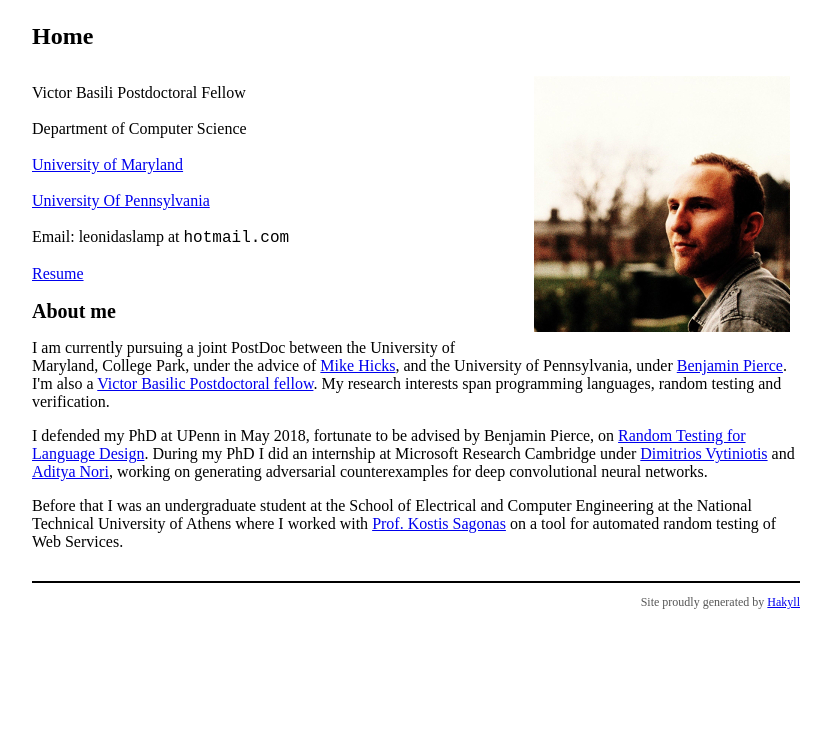
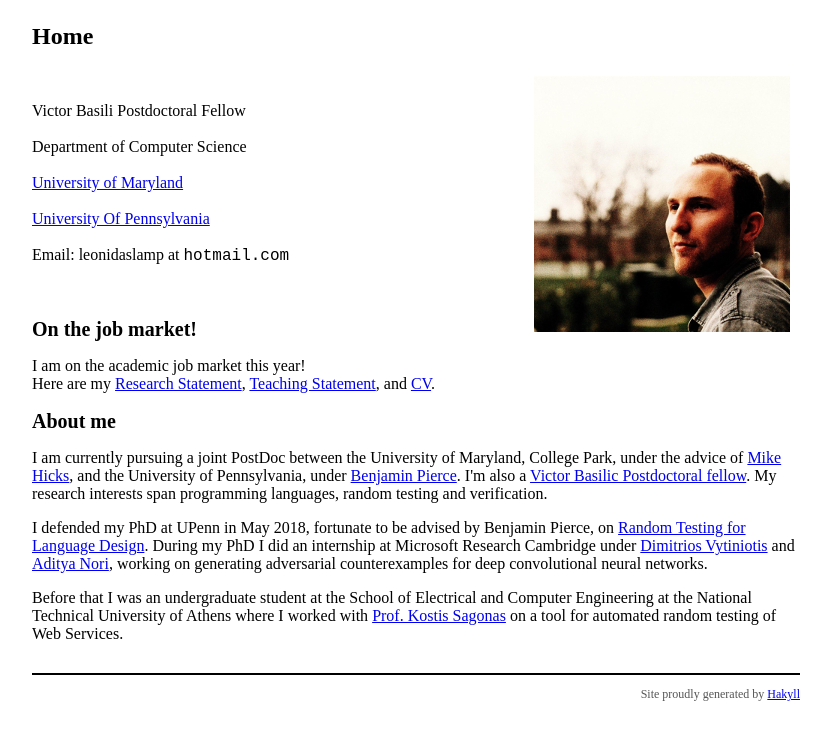
Before and after one commit to lemonidas/lemonidas.github.io, a plain HTML site: page index.html in a window 1280 px wide. Shown: the part 54-794 px from the top of the page, without its empty margins (224-1055 px from the left). Drawn offline with Linux system fonts and the light colour scheme.

Commit message:
on the job market ad

```diff
--- a/index.html
+++ b/index.html
@@ -25,6 +25,7 @@
             <img src="./images/LemonGrainSide.jpg" style="float: right; margin: 10px;" />
 
 <br>
+<br>
 Victor Basili Postdoctoral Fellow <br/><br/>
 Department of Computer Science <br/><br/>
 <a href="http://www.cs.umd.edu/projects/PL/">University of Maryland</a><br /><br />
@@ -32,7 +33,18 @@ Department of Computer Science <br/><br/>
 
 
 Email: leonidaslamp at <code>hotmail.com</code><br /><br />
-<a href="./pdf/llamp-cv.pdf">Resume</a><br />
+<!-- <a href="./pdf/llamp-cv.pdf">Resume</a><br /> -->
+
+<br>
+
+<h2>On the job market!</h2>
+
+I am on the academic job market this year! <br/>
+Here are my
+<a href="http://www.cs.umd.edu/~llampro/ResearchStatement.pdf">Research Statement</a>,
+<a href="http://www.cs.umd.edu/~llampro/TeachingStatement.pdf">Teaching Statement</a>,
+and <a href="http://www.cs.umd.edu/~llampro/CV.pdf">CV</a>.
+
 
 <h2>About me</h2>
 
```
